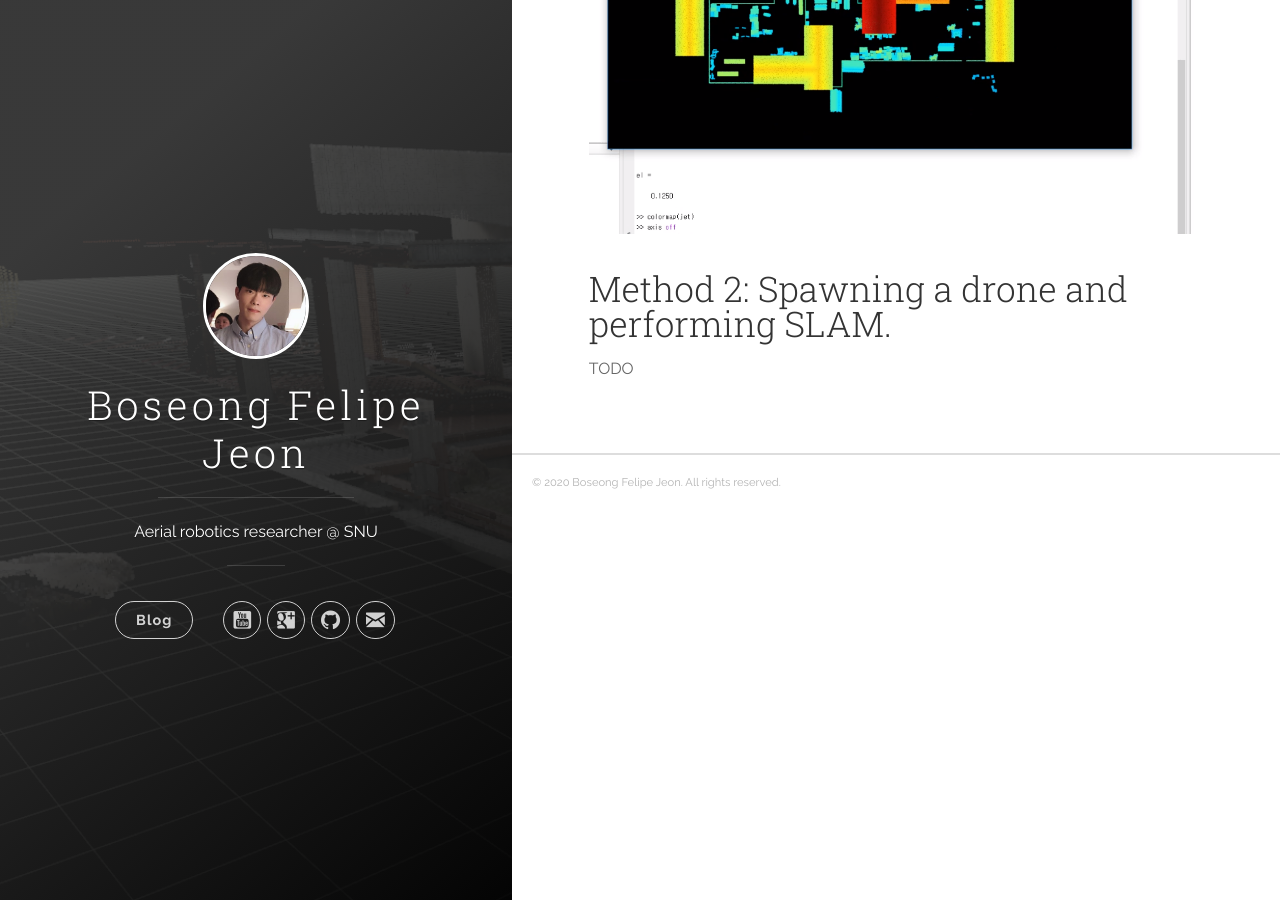
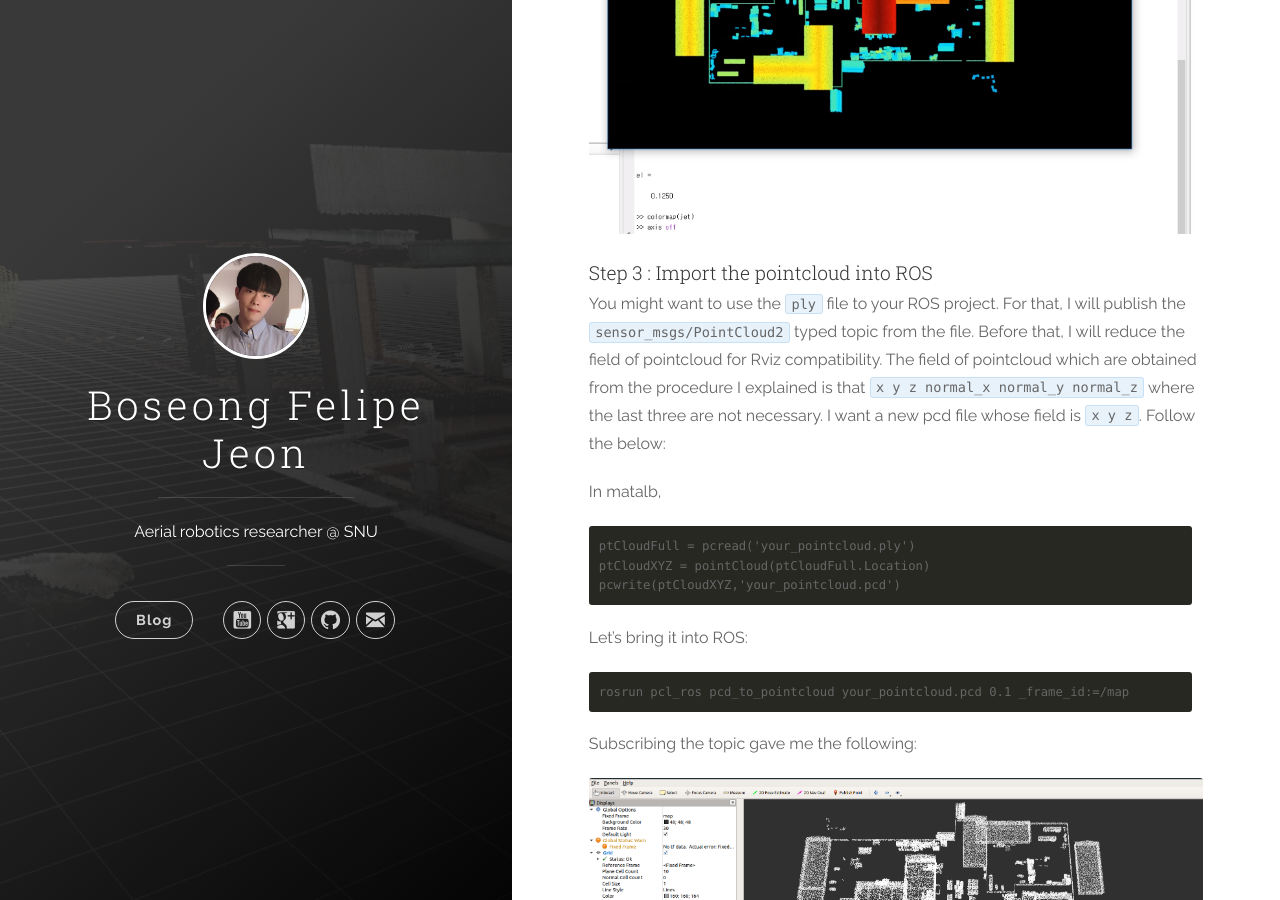
Before and after one commit to icsl-Jeon/icsl-Jeon.github.io, a Jekyll site: the page built from _posts/2020-12-09- Processing map to pointcloud.markdown, in a window 1280 px wide and 900 px high, scrolled down 6196 px. Built offline with Jekyll 4.4.1, drawn with Linux system fonts in a browser that asks for light colours.

````diff
--- a/_posts/2020-12-09- Processing map to pointcloud.markdown
+++ b/_posts/2020-12-09- Processing map to pointcloud.markdown
@@ -88,6 +88,34 @@
 
 
 
+#### Step 3 : Import the pointcloud into ROS
+
+You might want to use the `ply` file to your ROS project. For that, I will publish the `sensor_msgs/PointCloud2` typed topic from the file. Before that, I will reduce the field of pointcloud for Rviz compatibility. The field of pointcloud which are obtained from the procedure I explained is that `x y z normal_x normal_y normal_z` where the last three are not necessary. I want a new pcd file whose field is `x y z`. Follow the below:
+
+In matalb,
+
+```
+ptCloudFull = pcread('your_pointcloud.ply')
+ptCloudXYZ = pointCloud(ptCloudFull.Location)
+pcwrite(ptCloudXYZ,'your_pointcloud.pcd')
+```
+
+Let's bring it into ROS:
+
+```
+rosrun pcl_ros pcd_to_pointcloud your_pointcloud.pcd 0.1 _frame_id:=/map
+```
+
+Subscribing the topic gave me the following:
+
+![image tooltip here](/images/ch3/pcl_ros.png){: width="100%" height="100%" }
+
+
+
+
+
+
+
 ## Method 2: Spawning a drone and performing SLAM.
 
 TODO
````
Also changed, not shown: images/ch3/pcl_ros.png (added).
